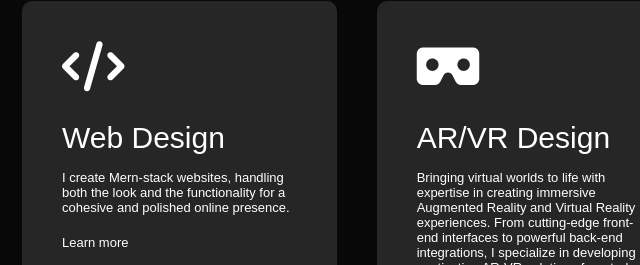
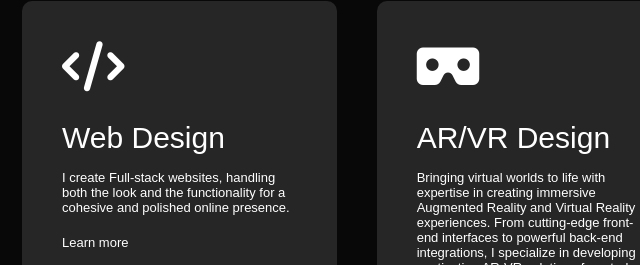
Before and after one commit to bhau23/bhau23.github.io, a plain HTML site: page index.html in a window 1280 px wide. Shown: the part 1608-1873 px from the top of the page, 106-746 px from the left. Drawn offline with Linux system fonts and the light colour scheme.

Commit message:
update website content

```diff
--- a/index.html
+++ b/index.html
@@ -78,7 +78,7 @@
                 <div>
                     <i class="fa-solid fa-code"></i>
                     <h2>Web Design</h2>
-                    <p>I create Mern-stack websites, handling both the look and the functionality for a cohesive and polished online presence.</p>
+                    <p>I create Full-stack websites, handling both the look and the functionality for a cohesive and polished online presence.</p>
                     <a href="#">Learn more</a>
                 </div>
                 <div>
```
